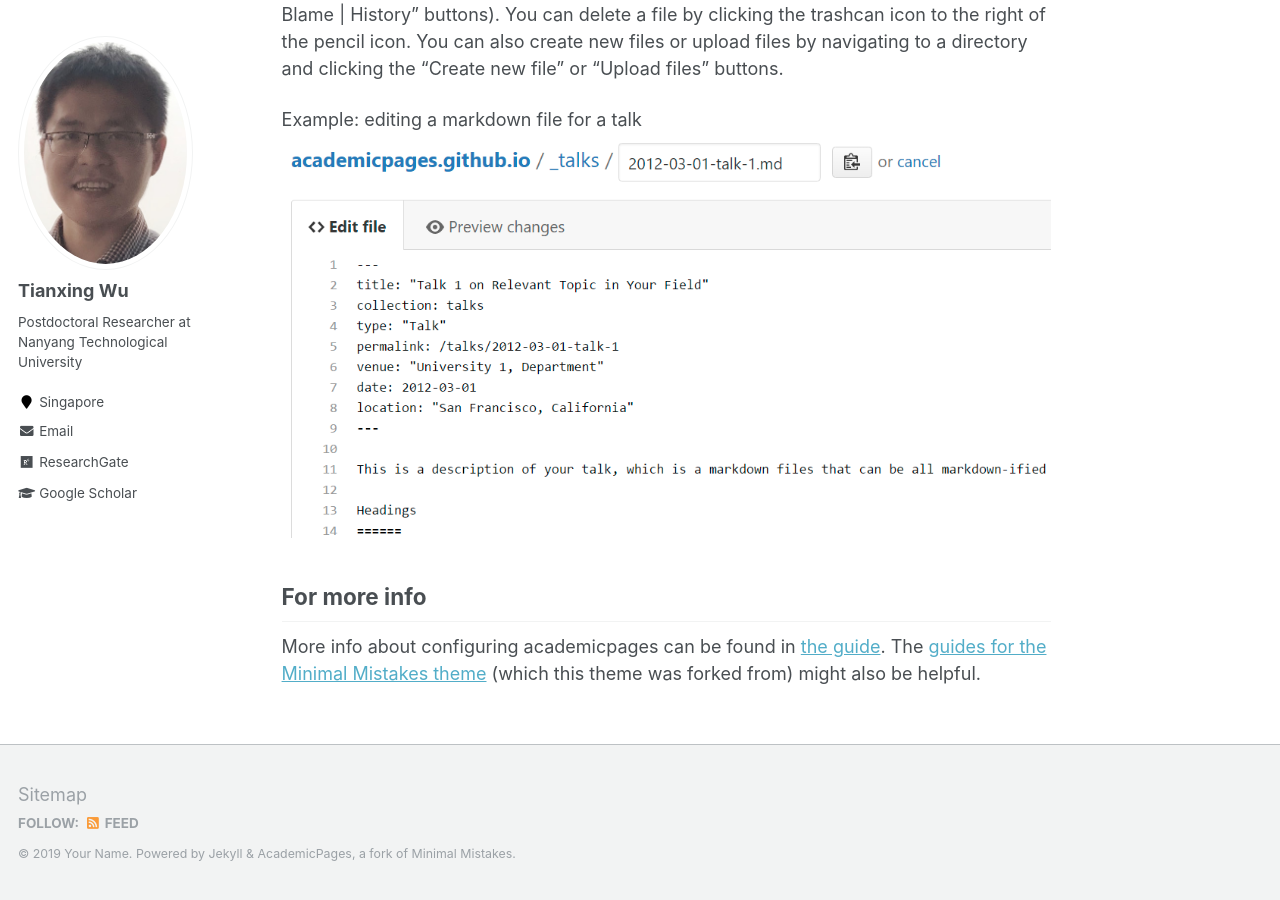
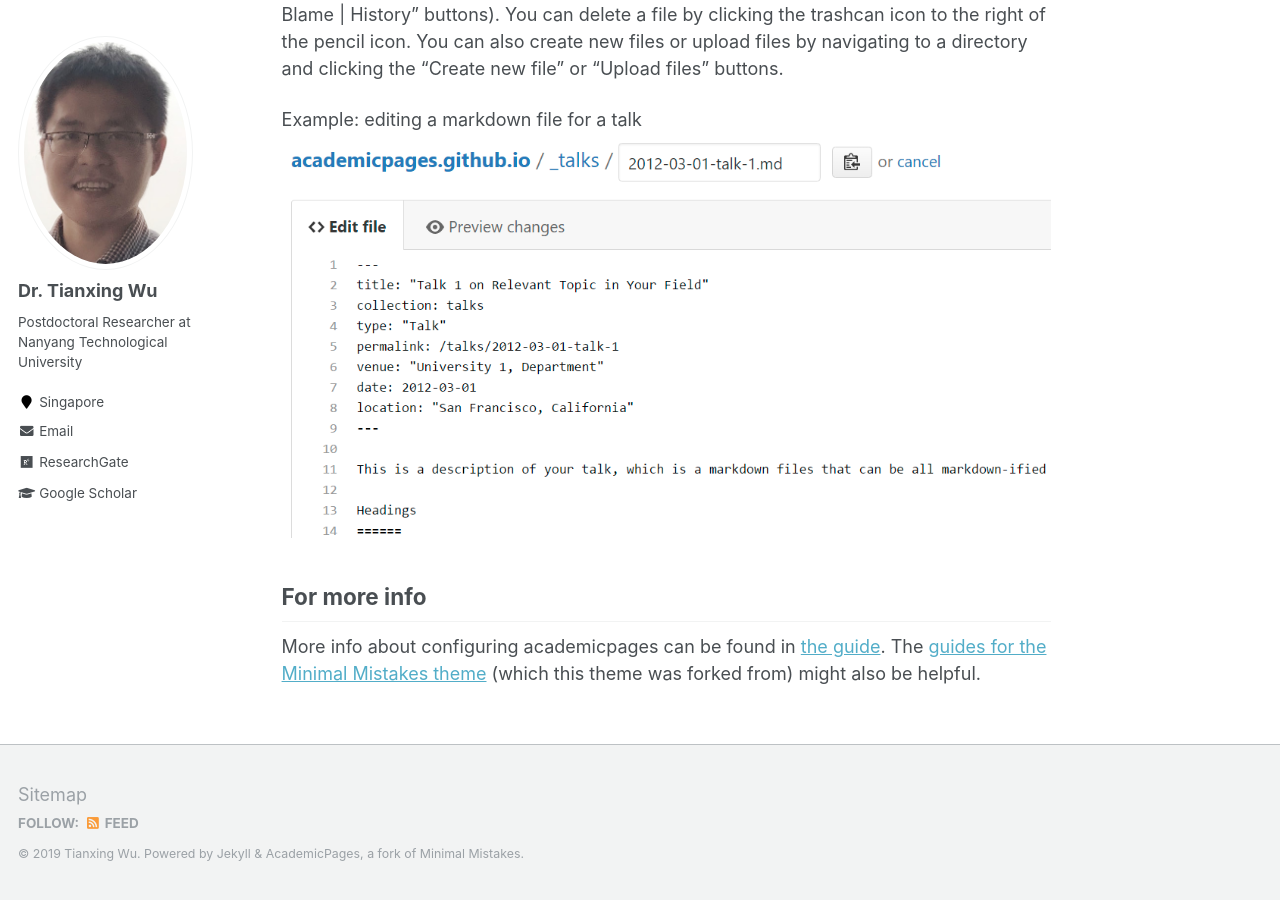
Before and after one commit to tianxing-wu/tianxing-wu.github.io, a Jekyll site: the page built from _pages/about.md, in a window 1280 px wide and 900 px high, scrolled down 2463 px. Built offline with Jekyll 4.4.1, drawn with Linux system fonts in a browser that asks for light colours; some of the changed text lies outside the part shown.

Commit message:
site update

```diff
--- a/_config.yml
+++ b/_config.yml
@@ -7,11 +7,11 @@
 
 # Site Settings
 locale                   : "en-US"
-title                    : "Your Name / Site Title"
+title                    : "Home"
 title_separator          : "-"
-name                     : &name "Your Name"
-description              : &description "personal description"
-url                      : https://academicpages.github.io # the base hostname & protocol for your site e.g. "https://mmistakes.github.io"
+name                     : &name "Tianxing Wu"
+description              : &description "Postdoctoral Researcher at Nanyang Technological University"
+url                      : https://tianxing-wu.github.io/ # the base hostname & protocol for your site e.g. "https://mmistakes.github.io"
 baseurl                  : "" # the subpath of your site, e.g. "/blog"
 repository               : "academicpages/academicpages.github.io"
 teaser                   :  # filename of teaser fallback teaser image placed in /images/, .e.g. "500x300.png"
@@ -80,7 +80,7 @@ analytics:
 
 # Site Author
 author:
-  name             : "Tianxing Wu"
+  name             : "Dr. Tianxing Wu"
   avatar           : "yyuan.jpg"
   bio              : "Postdoctoral Researcher at Nanyang Technological University"
   location         : "Singapore"
```
Also changed, not shown: 1 other file.
